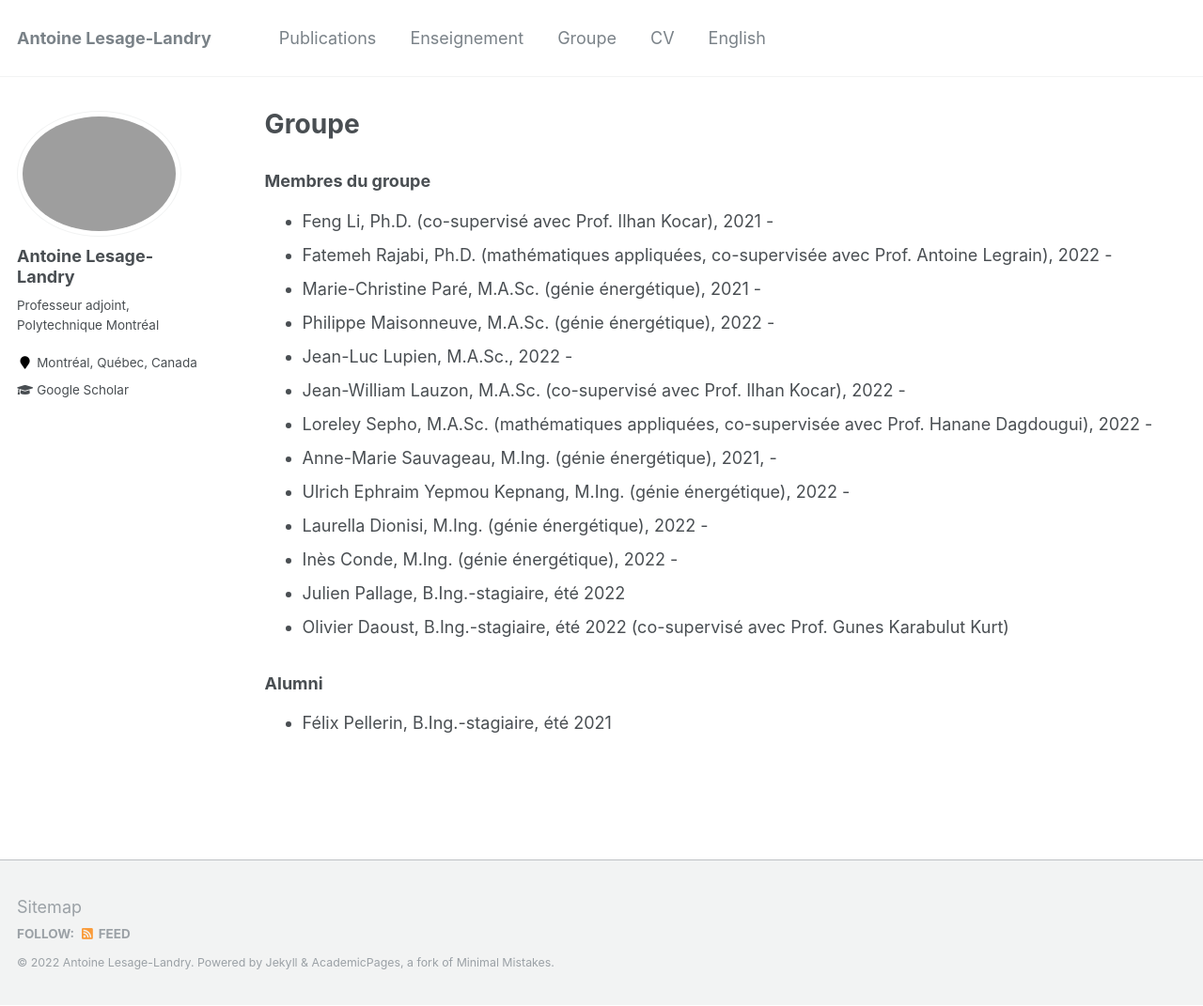
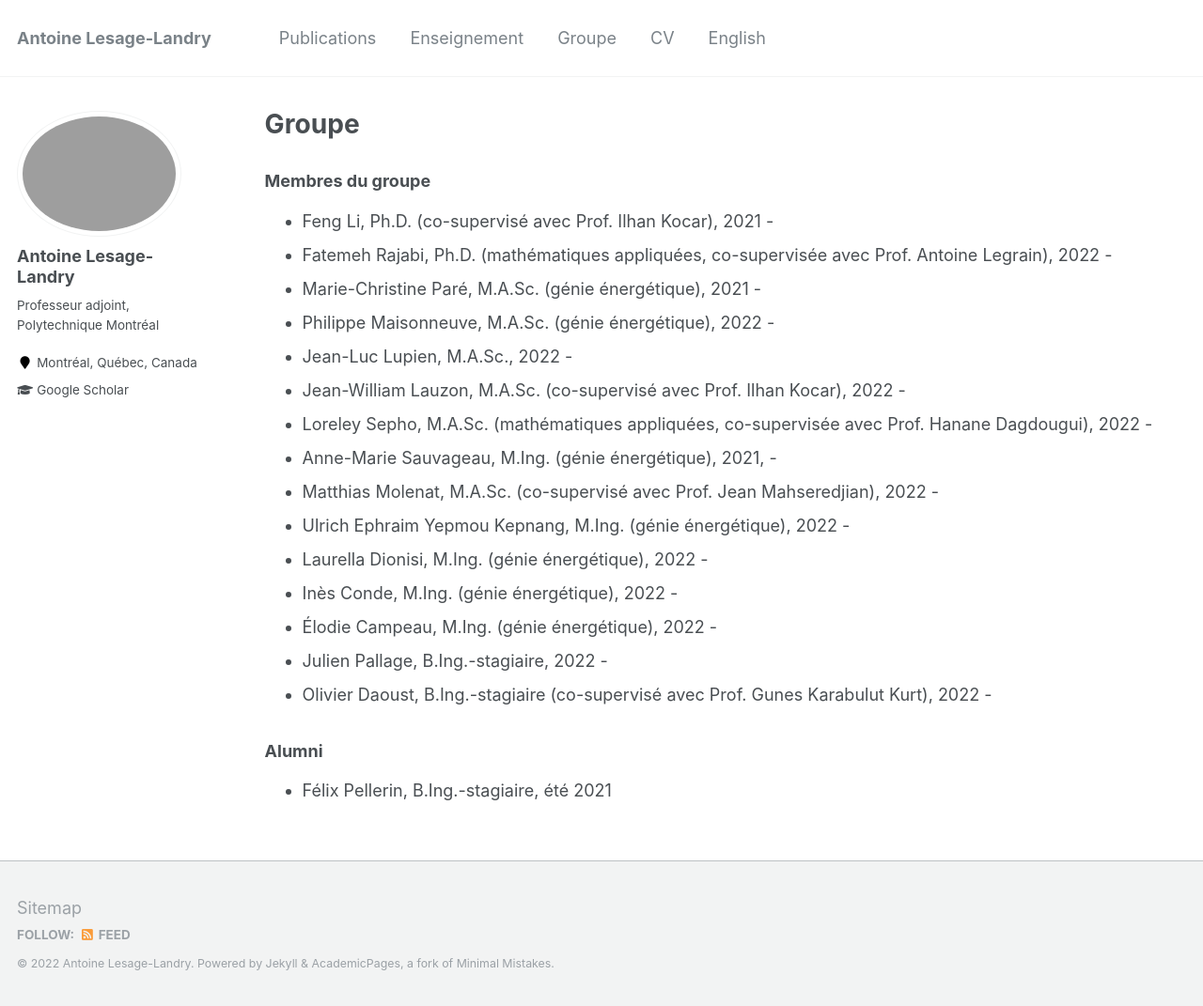
Before and after one commit to alesagelandry/fr, a Jekyll site: the page built from _pages/group.html, in a window 1280 px wide and 1071 px high. Shown: the whole window at 94% size. Built offline with Jekyll 4.4.1, drawn with Linux system fonts in a browser that asks for light colours.

Commit message:
Update group.html

```diff
--- a/_pages/group.html
+++ b/_pages/group.html
@@ -20,11 +20,13 @@ author_profile: true
 <li>Jean-William Lauzon, M.A.Sc. (co-supervisé avec Prof. Ilhan Kocar), 2022 - </li>
 <li>Loreley Sepho, M.A.Sc. (mathématiques appliquées, co-supervisée avec Prof. Hanane Dagdougui), 2022 - </li>
 <li>Anne-Marie Sauvageau, M.Ing. (génie énergétique), 2021, - </li>
+<li>Matthias Molenat, M.A.Sc. (co-supervisé avec Prof. Jean Mahseredjian), 2022 - </li>
 <li>Ulrich Ephraim Yepmou Kepnang, M.Ing. (génie énergétique), 2022 - </li>
 <li>Laurella Dionisi, M.Ing. (génie énergétique), 2022 - </li>
 <li>Inès Conde, M.Ing. (génie énergétique), 2022 -  </li>
-<li>Julien Pallage, B.Ing.-stagiaire, été 2022 </li>
-<li>Olivier Daoust, B.Ing.-stagiaire, été 2022 (co-supervisé avec Prof. Gunes Karabulut Kurt)</li>
+<li>Élodie Campeau, M.Ing. (génie énergétique), 2022 -  </li>
+<li>Julien Pallage, B.Ing.-stagiaire, 2022 - </li>
+<li>Olivier Daoust, B.Ing.-stagiaire (co-supervisé avec Prof. Gunes Karabulut Kurt), 2022 - </li>
 
 </ul>
 
```
